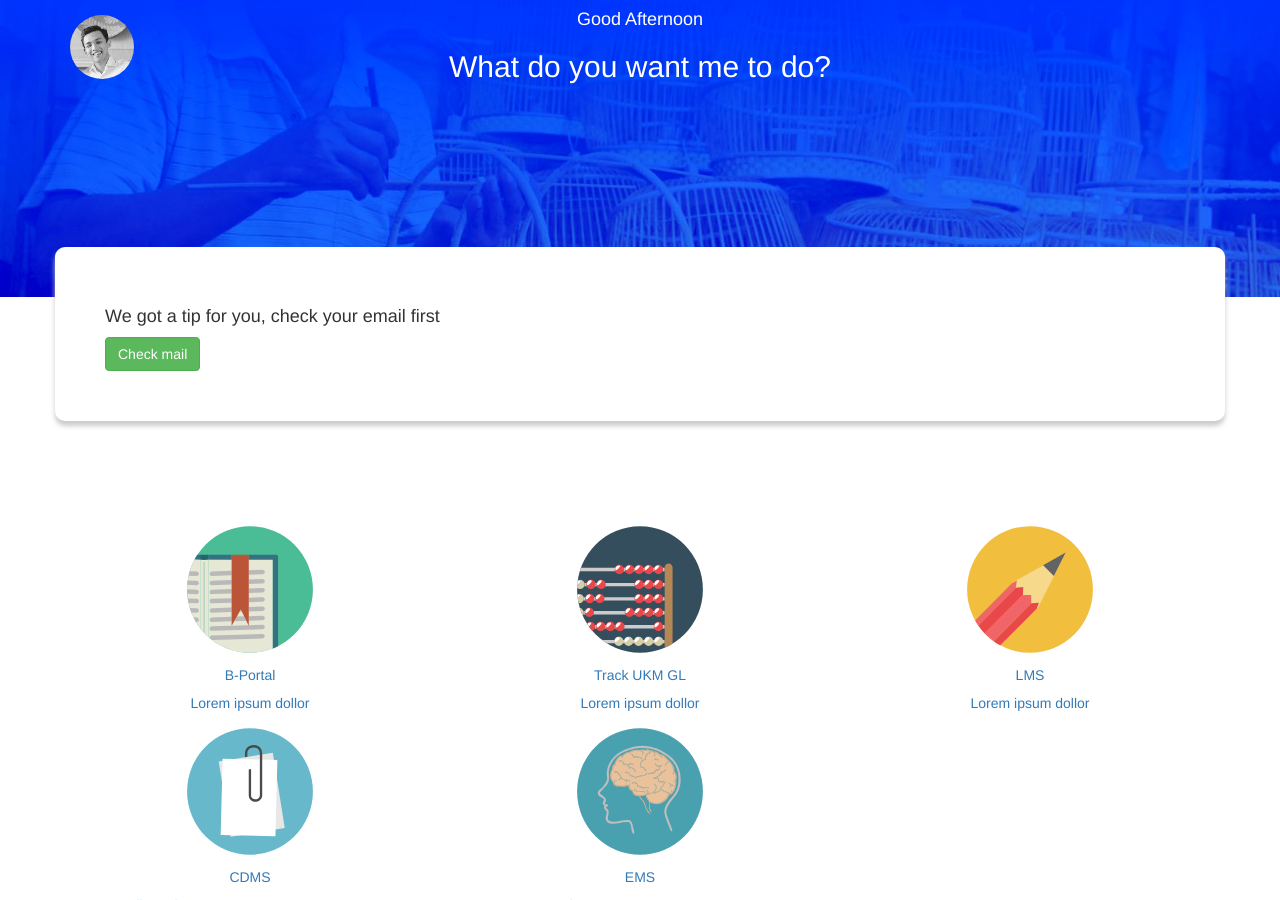
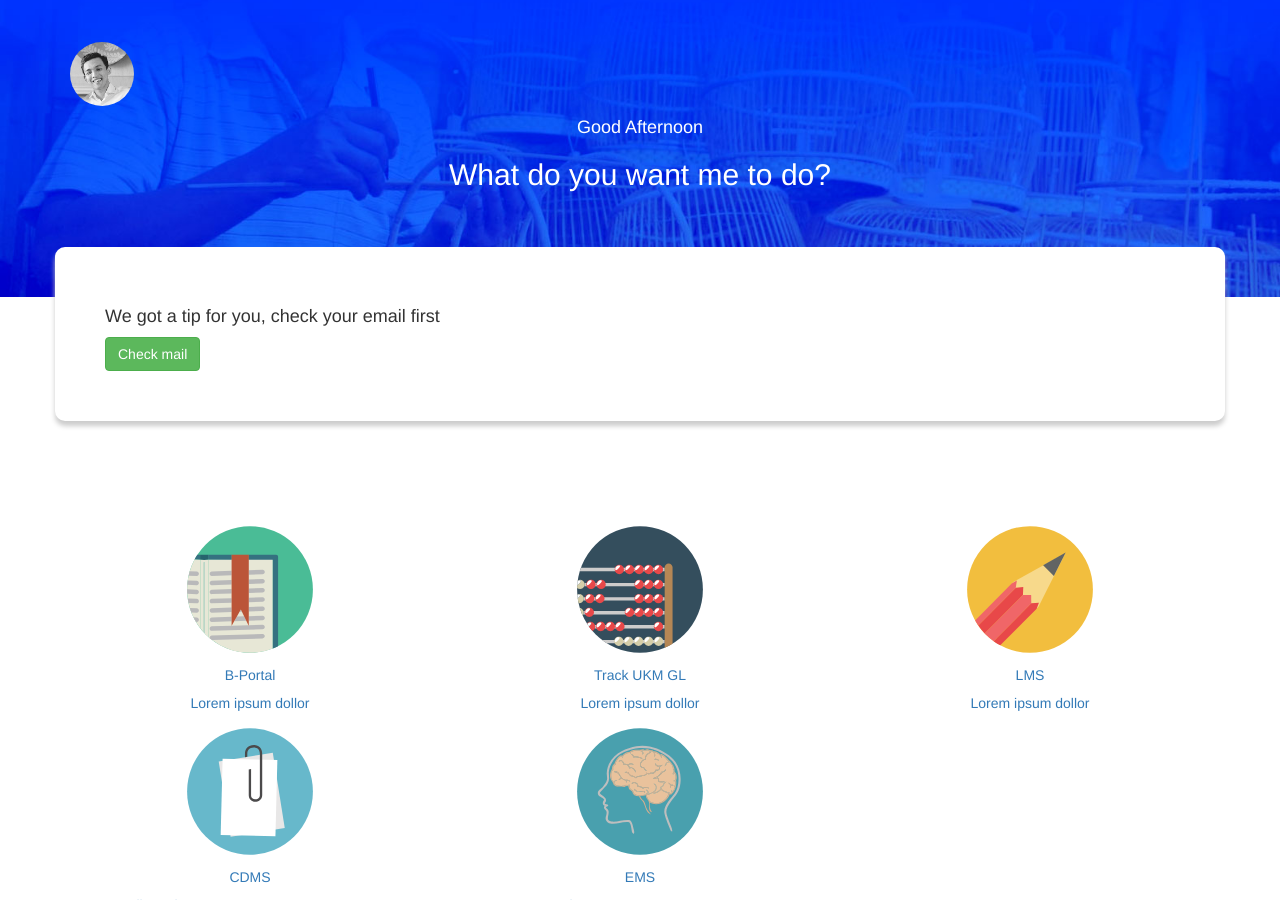
Before and after one commit to kemtol/Bina-Artha, a Jekyll site: the page built from laman/welcome.md, in a window 1280 px wide and 900 px high. Built offline with Jekyll 4.4.1, drawn with Linux system fonts in a browser that asks for light colours; nearby versions of some CDN libraries.

Commit message:
Update oss.html

```diff
--- a/_layouts/oss.html
+++ b/_layouts/oss.html
@@ -30,7 +30,7 @@
       <div class="container">
         <div class="navbar-header">
           <a class="navbar-brand" href="#">
-            <span class="circle" style="width: 64px;"><img src="https://raw.githubusercontent.com/kemtol/Bina-Artha/master/images/kemal-profile-pic.png" span=""></span>
+            <span class="circle" style="width: 64px;position: relative;top: 3vh;"><img src="https://raw.githubusercontent.com/kemtol/Bina-Artha/master/images/kemal-profile-pic.png" span=""></span>
           </a>
         </div>
       </div>
@@ -38,7 +38,7 @@
 
     <div class="container-fluid" style="    background-image: url(https://raw.githubusercontent.com/kemtol/Bina-Artha/master/images/bg/bg1.jpg);    background-size: cover;    height: 33vh;    background-position: center center;">
       <div class="row">
-        <div class="col-xs-12 text-center">
+        <div class="col-xs-12 text-center" style="    padding-top: 12vh;">
           <h4 style="color: #fff;">Good Afternoon</h4>
           <h2 style="color: #fff;">What do you want me to do?</h2>
         </div>
```
